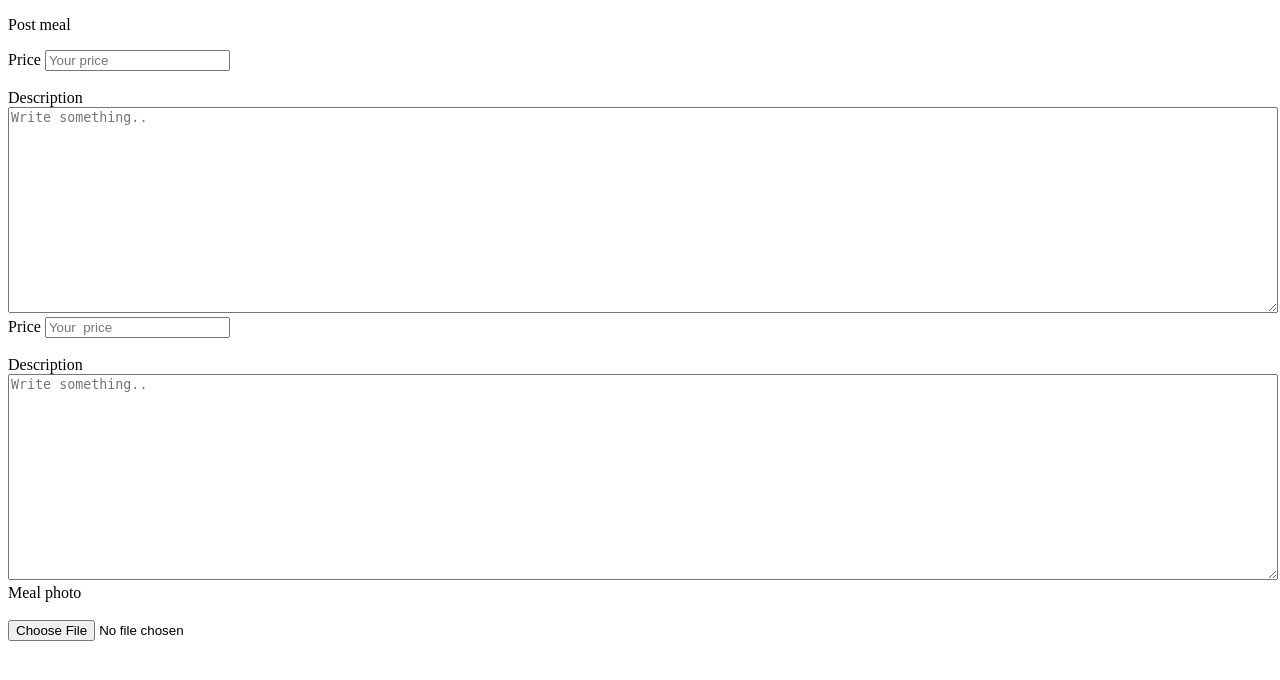
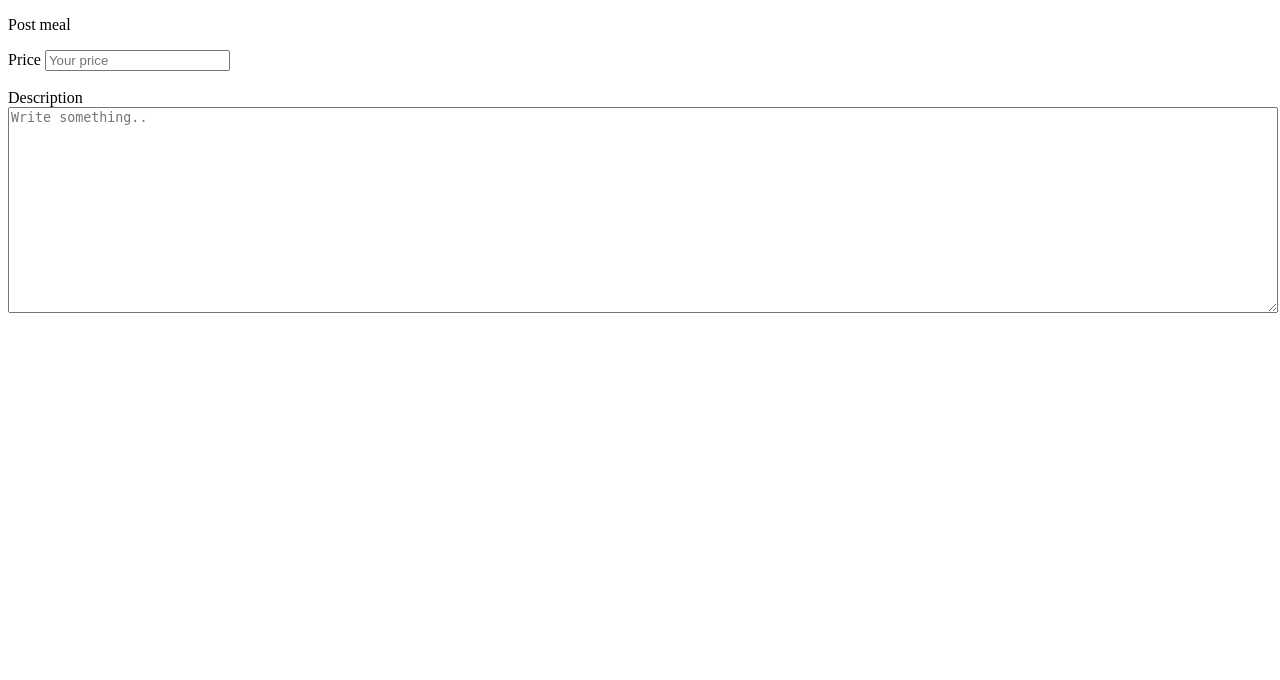
Before and after one commit to mudambirichard/flask_intro, a Flask app: page /post in a window 1280 px wide. Shown: the top 680 px of the page. Run offline with Flask 2, Linux system fonts and the light colour scheme.

Commit message:
add post.html

```diff
--- a/app.py
+++ b/app.py
@@ -40,7 +40,7 @@ def post():
 	error = None
 	if request.method == 'POST':
 
-	    return redirect('post.html')
+	    return redirect(url_for('home'))
 	return render_template('post.html', error=error)
 
 if __name__ == '__main__':
--- a/templates/post.html
+++ b/templates/post.html
@@ -23,31 +23,3 @@
 
 </body>
 </html>
-
-
-
-
-
-
-
-
-
-
-
-
-
-
-
-
-	<label for="price">Price</label>
-    <input type="number" id="price" name="price" placeholder="Your  price"><br><br>
-
-
-     <label for="description">Description</label>
-    <textarea id="description" name="description" placeholder="Write something.." style="height:200px; width: 100%;"></textarea>
-
-    <label for="text">Meal photo</label><br><br>
-    <input type="file" value="post">
-   </form>
-
-  </div>
```
